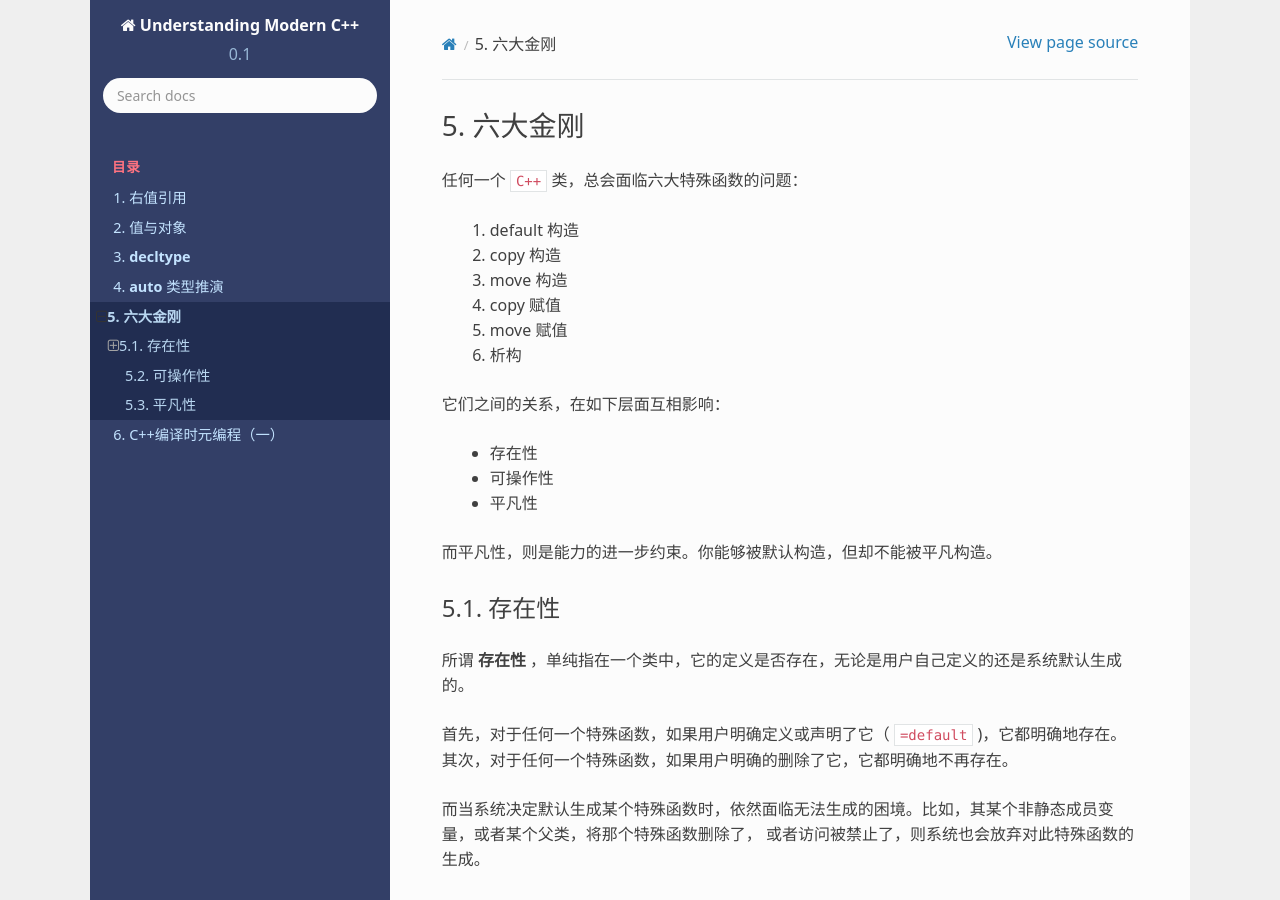
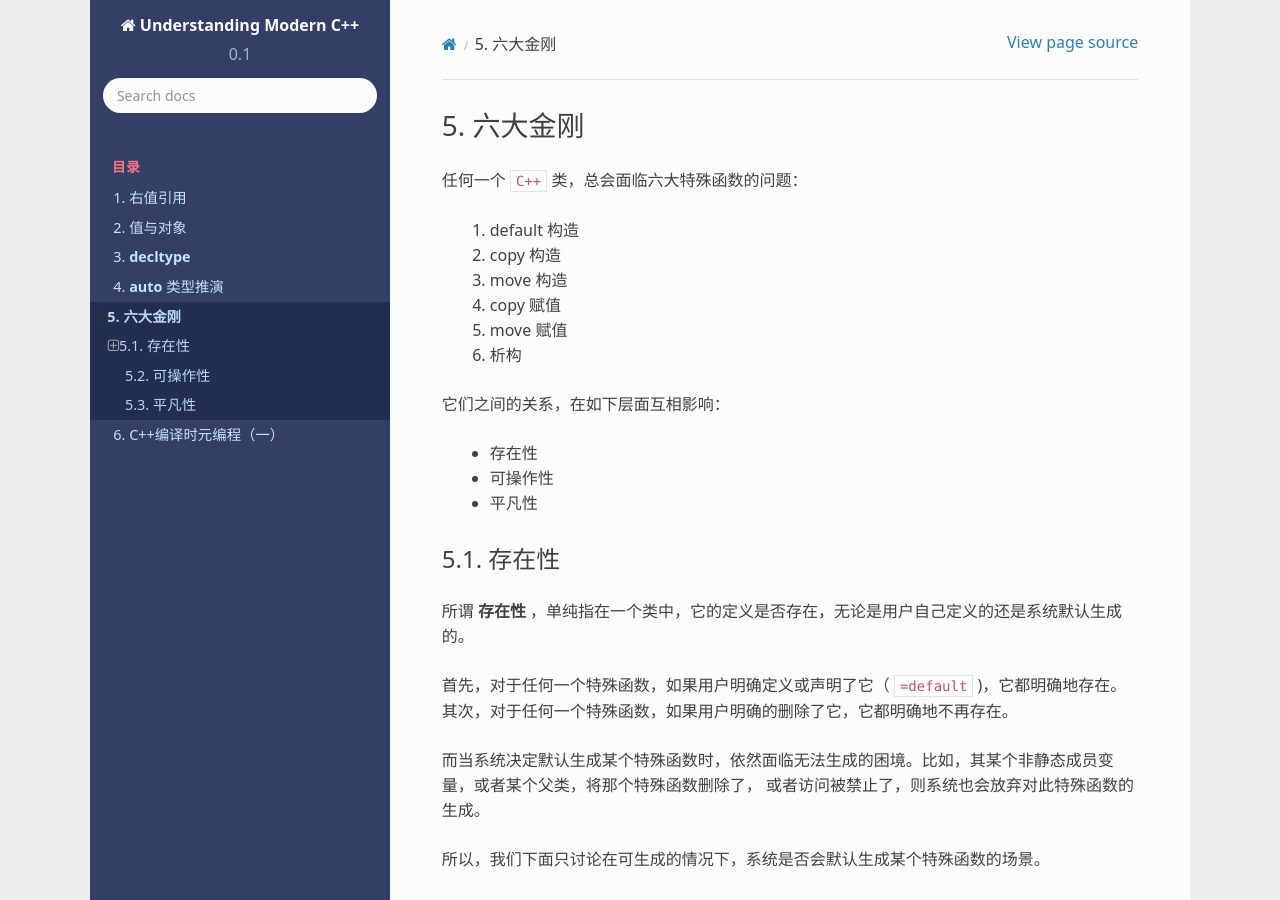
Before and after one commit to godsme/understand_modern_cpp, a Sphinx documentation site: the page built from docs/source/rule_of_6.rst, in a window 1280 px wide and 900 px high. Built offline with Sphinx 7.4.7 and the Read the Docs theme 2.0.0, drawn with Linux system fonts in a browser that asks for light colours; formulas are drawn with MathJax 3.

Commit message:
added more data

```diff
--- a/docs/source/rule_of_6.rst
+++ b/docs/source/rule_of_6.rst
@@ -16,8 +16,6 @@
   * 存在性
   * 可操作性
   * 平凡性
-
-而平凡性，则是能力的进一步约束。你能够被默认构造，但却不能被平凡构造。
 
 
 存在性
```
